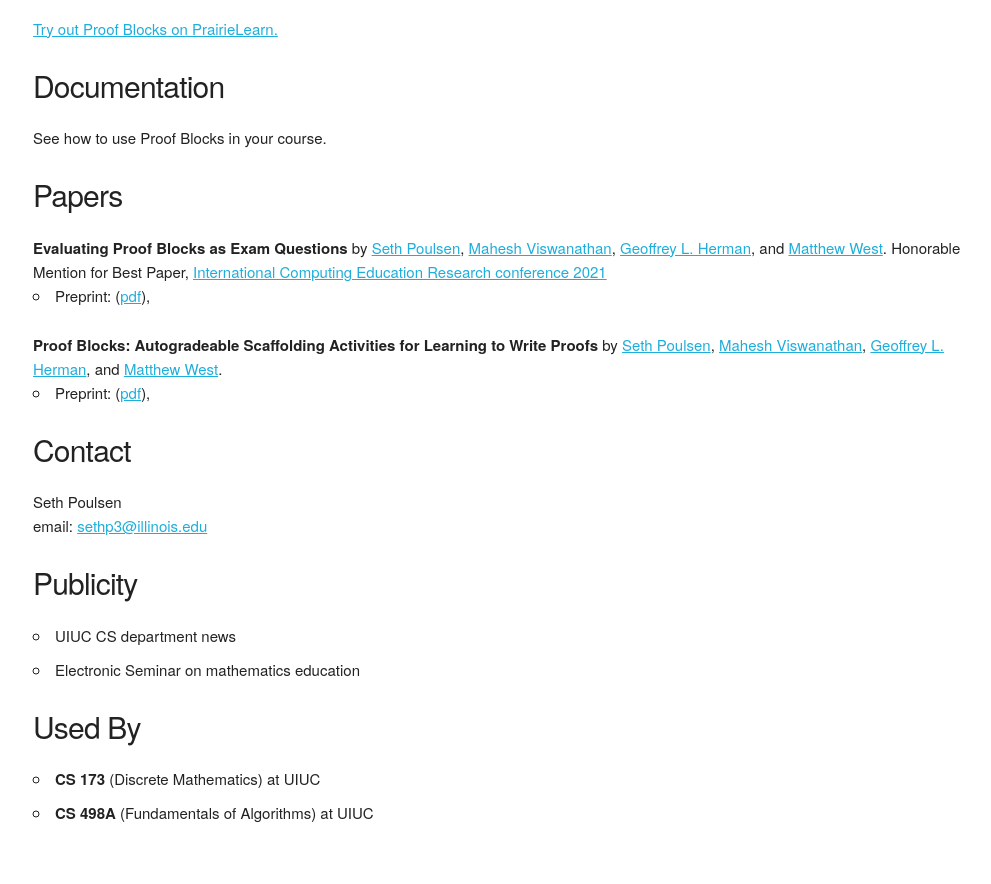
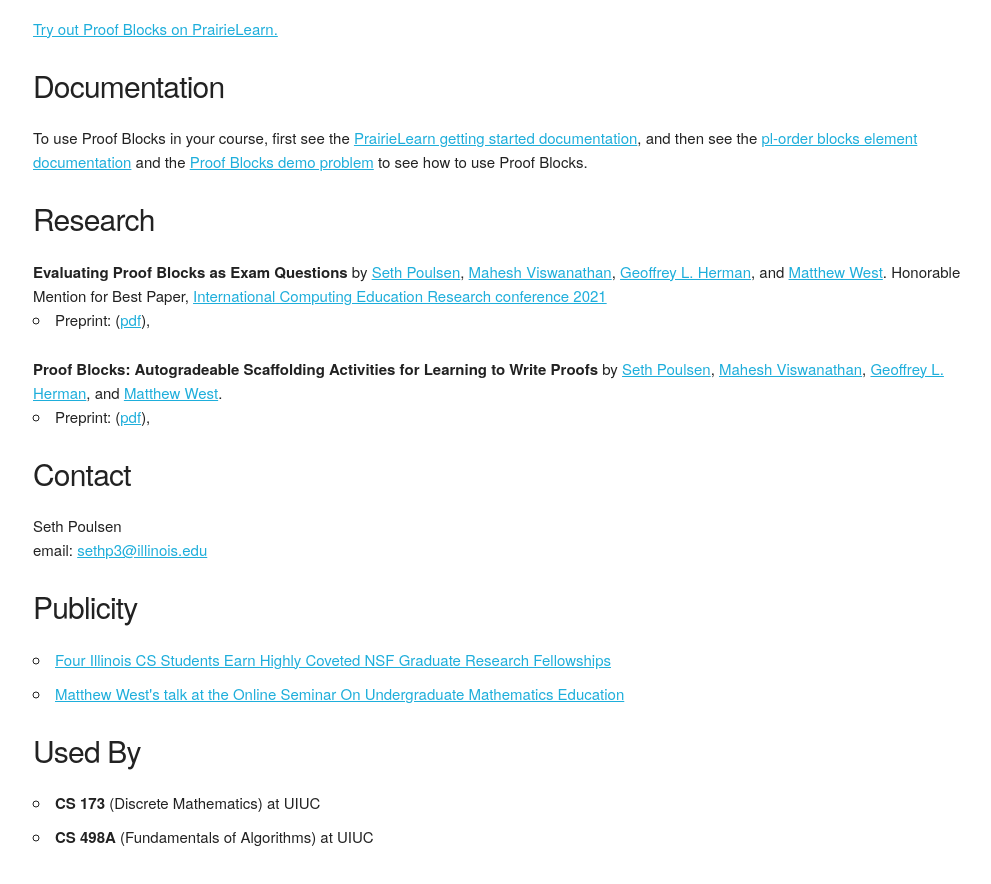
Before and after one commit to PrairieLearn/proofblocks.org, a plain HTML site: page index.html in a window 1280 px wide. Shown: the part 942-1826 px from the top of the page, without its empty margins (127-1118 px from the left). Drawn offline with Linux system fonts and the light colour scheme; a web font is replaced by a local one.

Commit message:
Fix missing links

```diff
--- a/index.html
+++ b/index.html
@@ -51,10 +51,12 @@
 
     <h4>Documentation</h4>
     <p>
-      See how to use Proof Blocks in your course.
+      To use Proof Blocks in your course, first see the <a href="https://prairielearn.readthedocs.io/en/latest/">PrairieLearn getting started documentation</a>, and
+      then see the <a href="https://prairielearn.readthedocs.io/en/latest/elements/#pl-order-blocks-element">pl-order blocks element documentation</a>
+      and the <a href="https://github.com/PrairieLearn/PrairieLearn/tree/master/exampleCourse/questions/demo/proofBlocks">Proof Blocks demo problem</a> to see how to use Proof Blocks.
     </p>
 
-    <h4>Papers</h4>
+    <h4>Research</h4>
     <b>Evaluating Proof Blocks as Exam Questions</b> by
     <a href="https://sethpoulsen.github.io/">Seth Poulsen</a>,
     <a href="https://vmahesh.cs.illinois.edu/">Mahesh Viswanathan</a>,
@@ -91,8 +93,10 @@
     <p></p>
     <h4>Publicity</h4>
     <ul>
-      <li>UIUC CS department news </li>
-      <li>Electronic Seminar on mathematics education </li>
+      <li><a href="https://cs.illinois.edu/news/2021-NSF-Grad-Research-Fellowships">
+        Four Illinois CS Students Earn Highly Coveted NSF Graduate Research Fellowships</a></li>
+      <li><a href="https://olsume.org/event/prairielearn-a-flexible-platform-for-writing-randomized-auto-grading-questions/">
+        Matthew West's talk at the Online Seminar On Undergraduate Mathematics Education  </a></li>
     </ul>
 
     <h4>Used By</h4>
```
